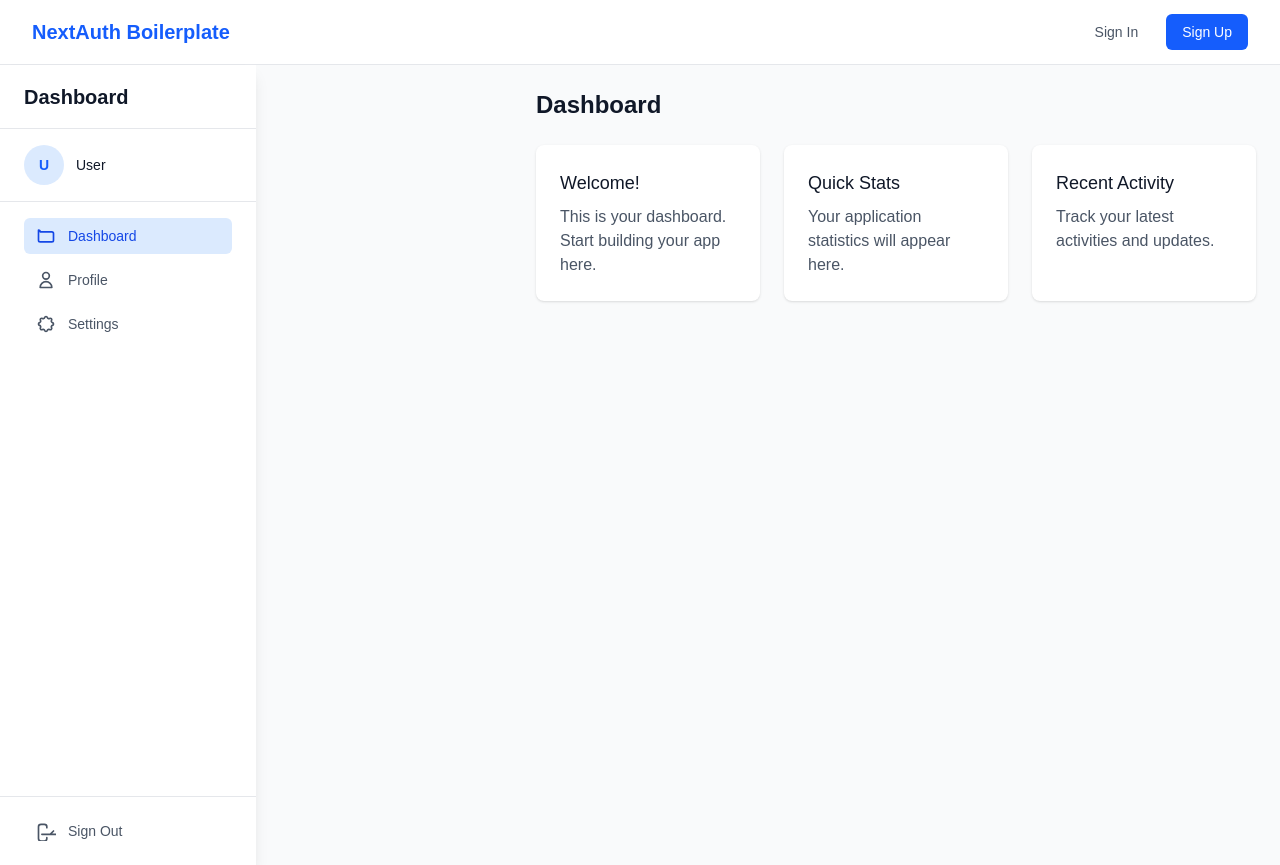
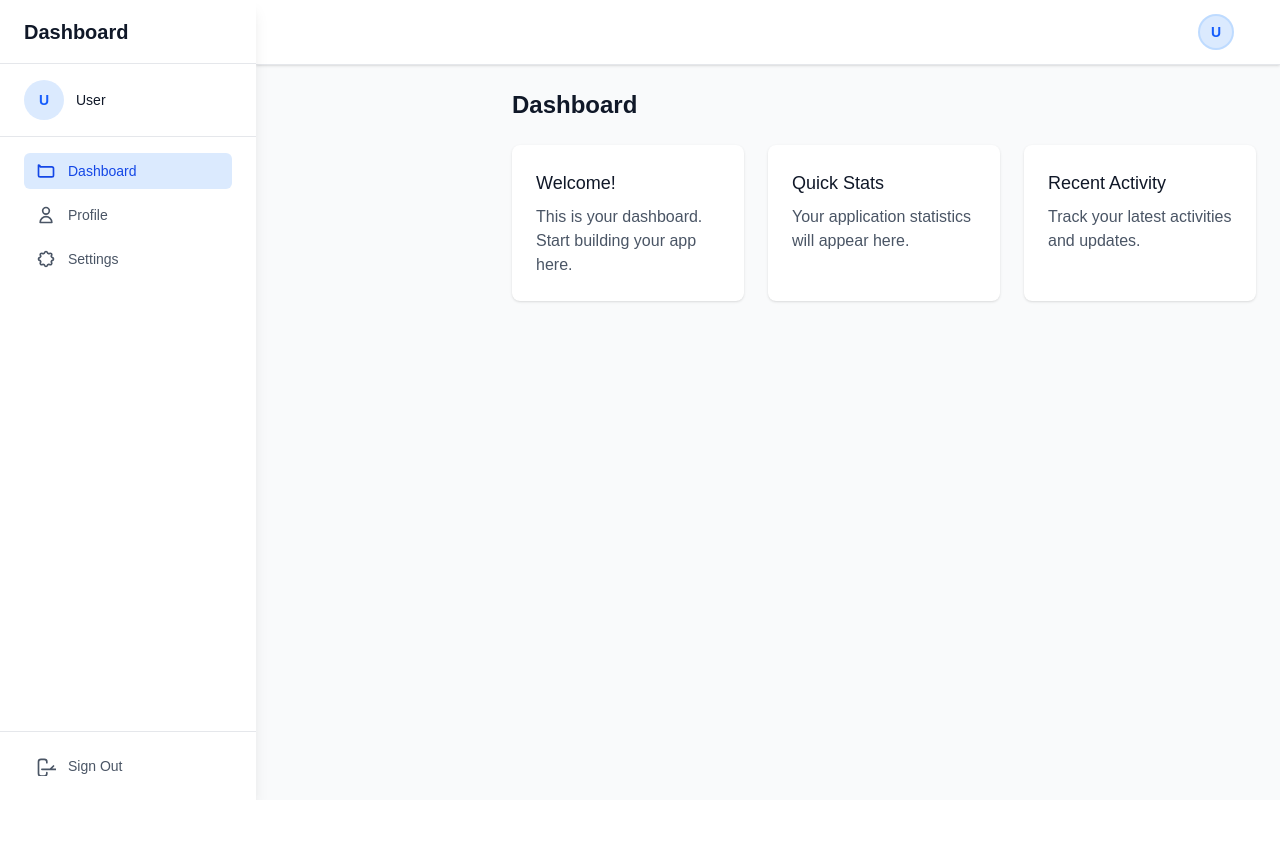
Before and after one commit to allenarduino/nextjs-prisma-auth-boilerplate, a Next.js app: page /dashboard in a window 1280 px wide. After the commit the page ends 800 px from the top, so only its background shows below. Built offline with nearby package versions, Linux system fonts and the light colour scheme; no server answers.

Commit message:
feat: add user avatar dropdown and unify dashboard headers
- User avatar dropdown with profile management overlay
- Single unified header navbar (no duplicate headers)
- Hide landing page header on dashboard routes
- Full-width dashboard header layout

```diff
--- a/src/components/dashboard/dashboard-layout.tsx
+++ b/src/components/dashboard/dashboard-layout.tsx
@@ -2,6 +2,7 @@
 
 import { useState } from 'react';
 import { DashboardSidebar } from '@/components/dashboard/dashboard-sidebar';
+import { UserAvatarDropdown } from './user-avatar-dropdown';
 
 interface DashboardLayoutProps {
     children: React.ReactNode;
@@ -16,24 +17,29 @@ export function DashboardLayout({ children }: DashboardLayoutProps) {
             <DashboardSidebar open={sidebarOpen} setOpen={setSidebarOpen} />
 
             {/* Main content */}
-            <div className="flex-1 lg:pl-64 flex flex-col">
-                {/* Mobile header with menu button */}
-                <div className="lg:hidden bg-white shadow-sm border-b border-gray-200">
-                    <div className="flex items-center h-16 px-4">
+            <div className="flex-1 flex flex-col">
+                {/* Single Header Navbar - Full Width */}
+                <div className="bg-white shadow-sm border-b border-gray-200 w-full">
+                    <div className="flex items-center justify-between h-16 px-4 lg:px-6">
+                        <div className="flex items-center">
                             <button
                                 onClick={() => setSidebarOpen(true)}
-                            className="p-2 rounded-md text-gray-400 hover:text-gray-500 hover:bg-gray-100 mr-3"
+                                className="lg:hidden p-2 rounded-md text-gray-400 hover:text-gray-500 hover:bg-gray-100 mr-3"
                             >
                                 <svg className="w-6 h-6" fill="none" stroke="currentColor" viewBox="0 0 24 24">
                                     <path strokeLinecap="round" strokeLinejoin="round" strokeWidth={2} d="M4 6h16M4 12h16M4 18h16" />
                                 </svg>
                             </button>
-                        <h1 className="text-lg font-medium text-gray-900">Dashboard</h1>
+                            <h1 className="text-lg block sm:hidden font-medium text-gray-900">Dashboard</h1>
+                        </div>
+
+                        {/* User Avatar */}
+                        <UserAvatarDropdown />
                     </div>
                 </div>
 
-                {/* Page content */}
-                <main className="flex-1 p-6 overflow-y-auto">
+                {/* Page content - With sidebar offset */}
+                <main className="flex-1 p-6 overflow-y-auto lg:pl-64">
                     {children}
                 </main>
             </div>
--- /dev/null
+++ b/src/components/dashboard/user-avatar-dropdown.tsx
@@ -0,0 +1,102 @@
+'use client';
+
+import { useState, useRef, useEffect } from 'react';
+import { useAuth } from '@/hooks/use-auth';
+
+export function UserAvatarDropdown() {
+    const [isOpen, setIsOpen] = useState(false);
+    const dropdownRef = useRef<HTMLDivElement>(null);
+    const { user, signOut } = useAuth();
+
+    // Close dropdown when clicking outside
+    useEffect(() => {
+        function handleClickOutside(event: MouseEvent) {
+            if (dropdownRef.current && !dropdownRef.current.contains(event.target as Node)) {
+                setIsOpen(false);
+            }
+        }
+
+        document.addEventListener('mousedown', handleClickOutside);
+        return () => document.removeEventListener('mousedown', handleClickOutside);
+    }, []);
+
+    return (
+        <div className="relative" ref={dropdownRef}>
+            {/* User Avatar Button */}
+            <div className="flex items-center space-x-2 cursor-pointer" onClick={() => setIsOpen(!isOpen)}>
+                <div className="w-8 h-8 bg-blue-100 rounded-full flex items-center justify-center ring-2 ring-blue-200">
+                    <span className="text-blue-600 font-semibold text-sm">
+                        {user?.name?.charAt(0) || user?.email?.charAt(0) || 'U'}
+                    </span>
+                </div>
+                <svg
+                    className={`w-4 h-4 text-gray-400 transition-transform duration-200 ${isOpen ? 'rotate-180' : ''}`}
+                    fill="none"
+                    stroke="currentColor"
+                    viewBox="0 0 24 24"
+                >
+
+                </svg>
+            </div>
+
+            {/* Dropdown Overlay */}
+            {
+                isOpen && (
+                    <div className="absolute right-0 mt-2 w-64 bg-white rounded-md shadow-lg border border-gray-200 z-50">
+                        {/* User Info Section */}
+                        <div className="px-4 py-3 border-b border-gray-200">
+                            <div className="flex items-center">
+                                <div className="w-10 h-10 bg-blue-100 rounded-full flex items-center justify-center">
+                                    <span className="text-blue-600 font-semibold text-sm">
+                                        {user?.name?.charAt(0) || user?.email?.charAt(0) || 'U'}
+                                    </span>
+                                </div>
+                                <div className="ml-3">
+                                    <p className="text-sm font-medium text-gray-900">
+                                        {user?.name || 'User'}
+                                    </p>
+                                    <p className="text-xs text-gray-500">{user?.email}</p>
+                                </div>
+                            </div>
+                        </div>
+
+                        {/* Quick Actions */}
+                        <div className="py-1">
+                            <a
+                                href="/dashboard/profile"
+                                className="flex items-center px-4 py-2 text-sm text-gray-700 hover:bg-gray-50 transition-colors duration-200"
+                            >
+                                <svg className="w-4 h-4 mr-3 text-gray-400" fill="none" stroke="currentColor" viewBox="0 0 24 24">
+                                    <path strokeLinecap="round" strokeLinejoin="round" strokeWidth={2} d="M16 7a4 4 0 11-8 0 4 4 0 018 0zM12 14a7 7 0 00-7 7h14a7 7 0 00-7-7z" />
+                                </svg>
+                                Profile
+                            </a>
+                            <a
+                                href="/dashboard/settings"
+                                className="flex items-center px-4 py-2 text-sm text-gray-700 hover:bg-gray-50 transition-colors duration-200"
+                            >
+                                <svg className="w-4 h-4 mr-3 text-gray-400" fill="none" stroke="currentColor" viewBox="0 0 24 24">
+                                    <path strokeLinecap="round" strokeLinejoin="round" strokeWidth={2} d="M10.325 4.317c.426-1.756 2.924-1.756 3.35 0a1.724 1.724 0 002.573 1.066c1.543-.94 3.31.826 2.37 2.37a1.724 1.724 0 001.065 2.572c1.756.426 1.756 2.924 0 3.35a1.724 1.724 0 00-1.066 2.573c.94 1.543-.826 3.31-2.37 2.37a1.724 1.724 0 00-2.572 1.065c-.426 1.756-2.924 1.756-3.35 0a1.724 1.724 0 00-2.573-1.066c-1.543.94-3.31-.826-2.37-2.37a1.724 1.724 0 00-1.065-2.572c-1.756-.426-1.756-2.924 0-3.35a1.724 1.724 0 001.066-2.573c-.94-1.543.826-3.31 2.37-2.37.996.608 2.296.07 2.572-1.065z" />
+                                </svg>
+                                Settings
+                            </a>
+                        </div>
+
+                        {/* Sign Out */}
+                        <div className="border-t border-gray-200 py-1">
+                            <button
+                                onClick={() => signOut()}
+                                className="flex items-center w-full px-4 py-2 text-sm text-gray-700 hover:bg-gray-50 transition-colors duration-200"
+                            >
+                                <svg className="w-4 h-4 mr-3 text-gray-400" fill="none" stroke="currentColor" viewBox="0 0 24 24">
+                                    <path strokeLinecap="round" strokeLinejoin="round" strokeWidth={2} d="M17 16l4-4m0 0l-4-4m4 4H7m6 4v1a3 3 0 01-3 3H6a3 3 0 01-3-3V7a3 3 0 013-3h4a3 3 0 013 3v1" />
+                                </svg>
+                                Sign Out
+                            </button>
+                        </div>
+                    </div>
+                )
+            }
+        </div >
+    );
+}
--- a/src/components/layout/header.tsx
+++ b/src/components/layout/header.tsx
@@ -1,10 +1,17 @@
 'use client';
 
 import Link from 'next/link';
+import { usePathname } from 'next/navigation';
 import { useAuth } from '@/hooks/use-auth';
 
 export function Header() {
     const { isAuthenticated, signOut } = useAuth();
+    const pathname = usePathname();
+
+    // Hide header on dashboard routes
+    if (pathname?.startsWith('/dashboard')) {
+        return null;
+    }
 
     return (
         <header className="bg-white shadow-sm border-b border-gray-200">
```
Lines whose indentation alone changed are shown as unchanged.
